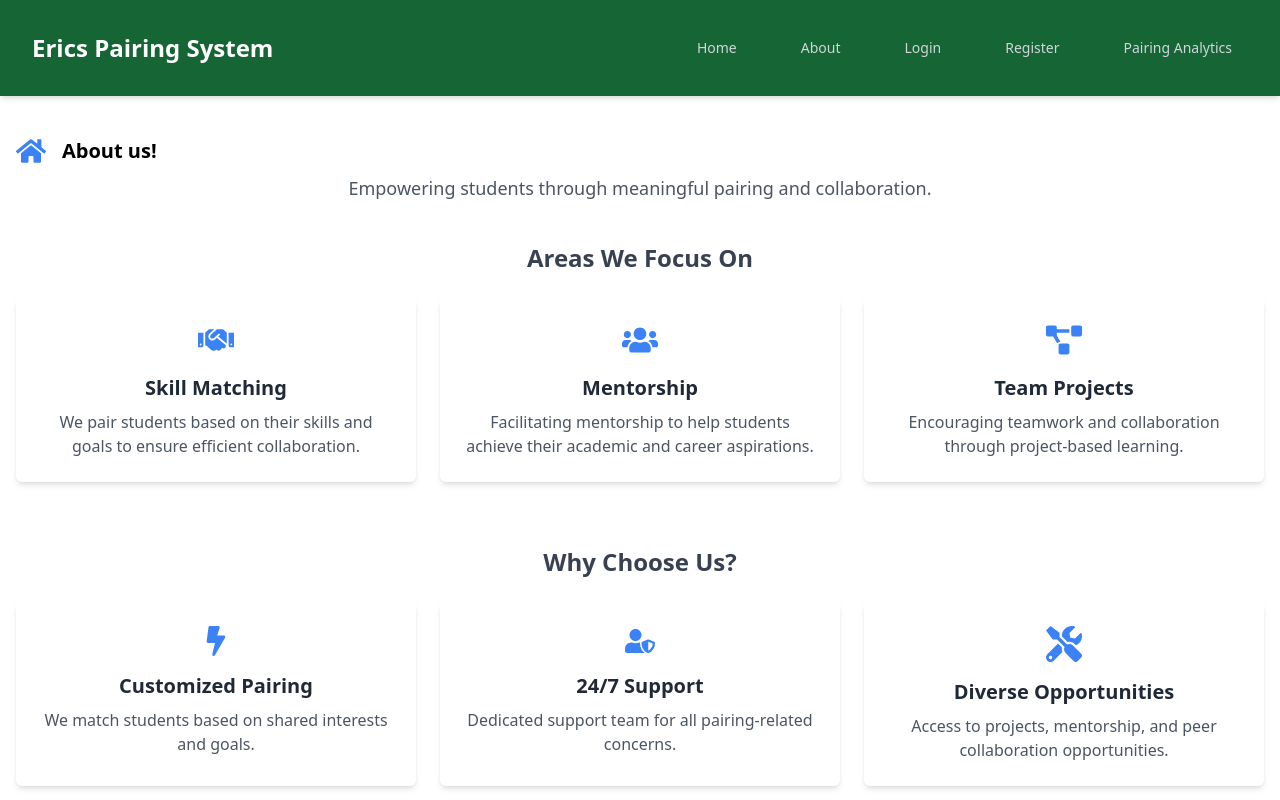
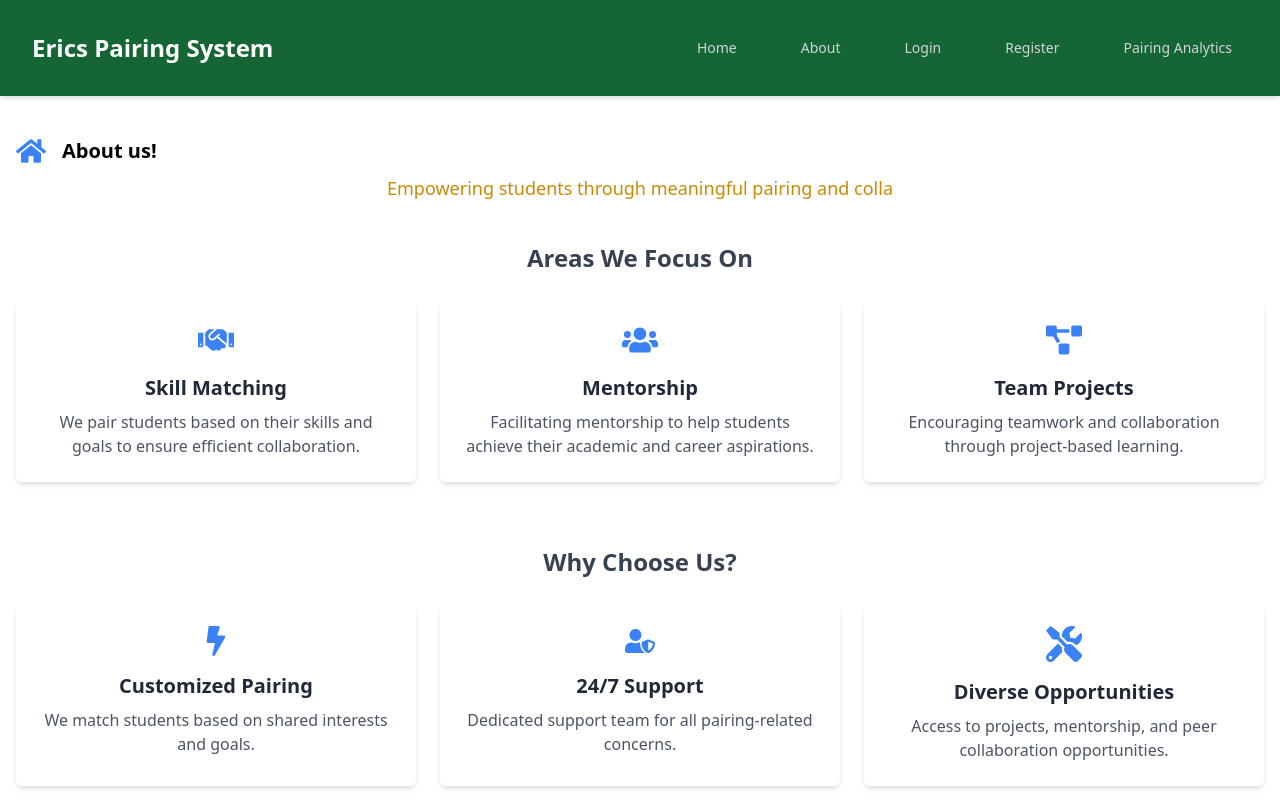
Before and after one commit to ErickGichuki/pair, a Next.js app: page /about in a window 1280 px wide. Shown: the top 800 px of the page. Built offline with nearby package versions, Linux system fonts and the light colour scheme.

Commit message:
refactor:modify page.js

```diff
--- a/app/about/page.js
+++ b/app/about/page.js
@@ -1,7 +1,34 @@
-import React from 'react'
+'use client'
+import React, { useState, useEffect} from 'react'
 import { FaHandshake, FaUsers, FaProjectDiagram, FaBolt, FaUserShield, FaTools, FaInfoCircle, FaHome } from 'react-icons/fa'
 
 function page() {
+  const [text, setText] = useState('');
+  const [color, setColor] = useState('text-yellow-700');
+  const fullText = 'Empowering students through meaningful pairing and collaboration.'
+
+  useEffect(() =>{
+    let index = 0;
+    const intervalId = setInterval(() => {
+      if (index < fullText.length) {
+        const currentChar = fullText[index];
+        if (currentChar) {
+          setText((prevText) => prevText + currentChar);
+        }
+        if (index < fullText.length / 3) {
+          setColor('text-yellow-700');
+        } else if (index < (2 * fullText.length) / 3){
+          setColor('text-green-700')
+        } else {
+          setColor('text-yellow-600')
+        }
+        index += 1;
+      } else{
+        clearInterval(intervalId);
+      }
+    }, 100);
+    return () => clearInterval(intervalId);
+  }, []);
   return (
     <div className='py-10 px-4'>
       <div className='mb-10'>
@@ -9,8 +36,8 @@ function page() {
           <FaHome className='text-blue-500 text-3xl hover:text-blue-700' />
           <h2 className='font-bold text-xl text-left'>About us!</h2>
         </div>
-        <p className='mt-2 text-lg text-center text-gray-600'>
-          Empowering students through meaningful pairing and collaboration.
+        <p className={`mt-2 text-lg text-center  ${color}`}>
+          {text}
         </p>
       </div>
       <div className='mb-16'>
```
